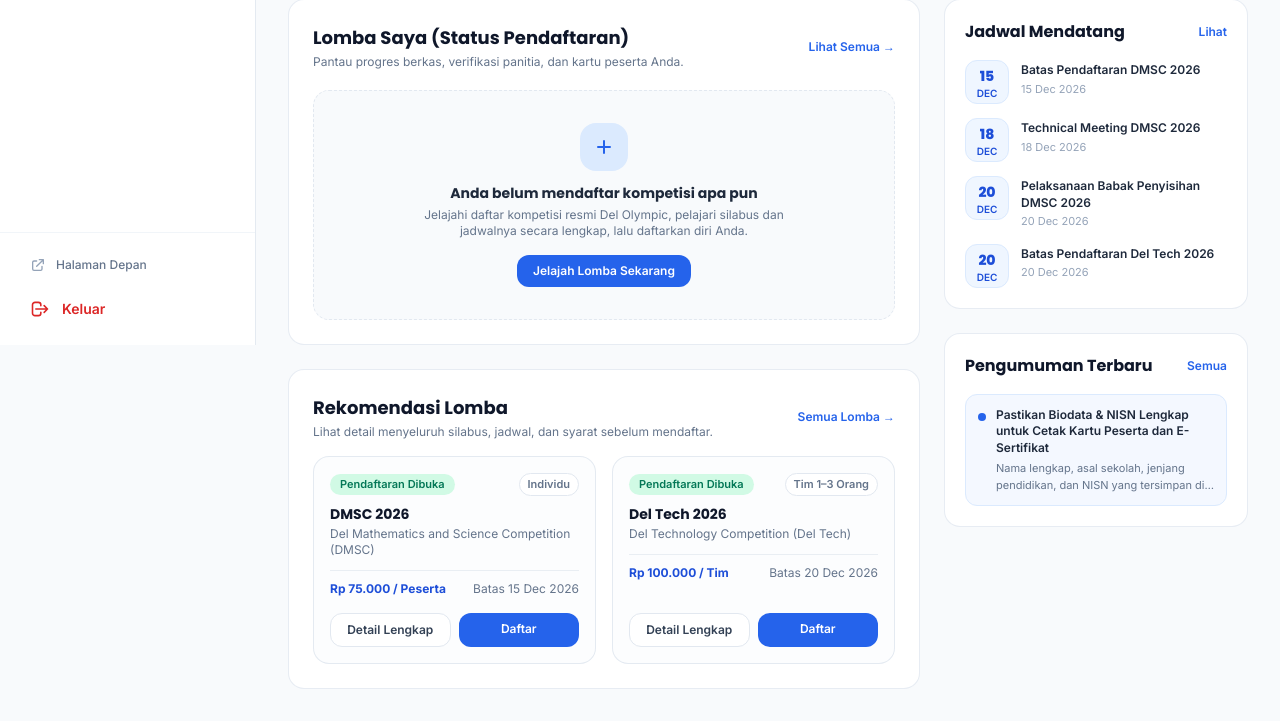
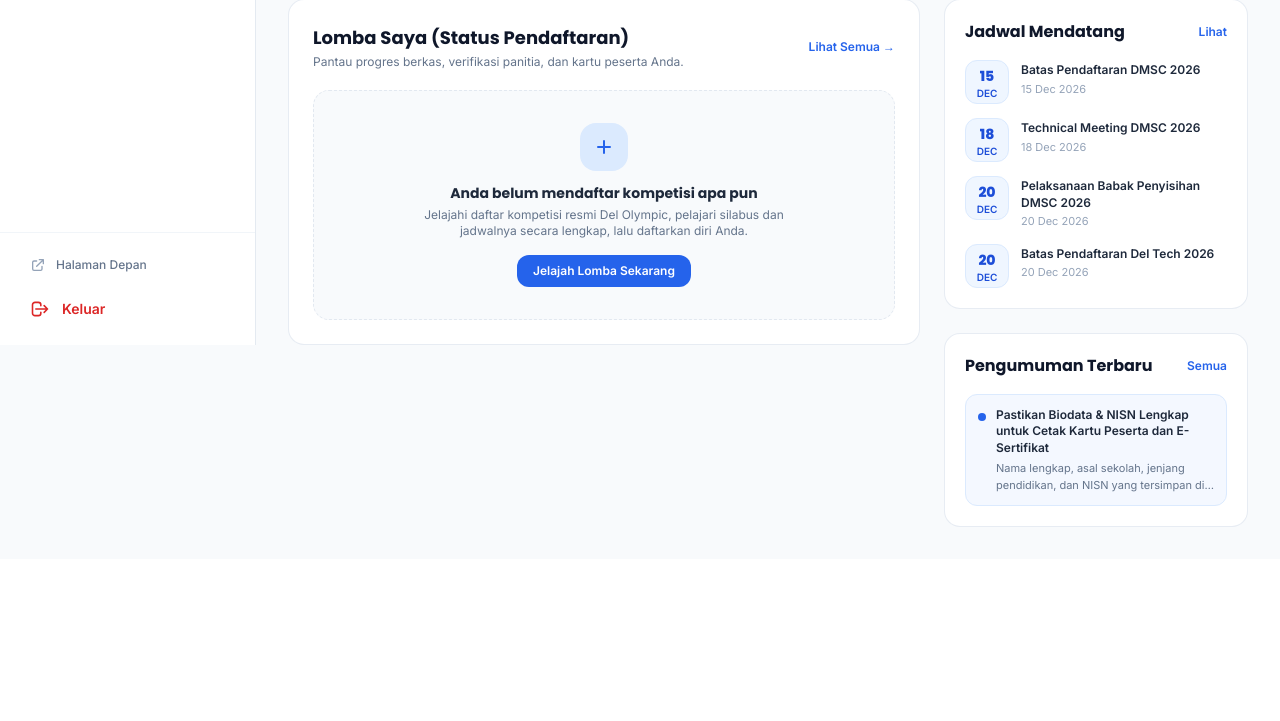
Before and after one commit to keziavania/DelOlympic, a Laravel app: page /peserta/dashboard in a window 1280 px wide. Shown: the part 455-1176 px from the top of the page. After the commit the page ends 982 px from the top, so only its background shows below. Run offline with Laravel 12, Linux system fonts and the light colour scheme; the visitor is signed in with stand-in values (Sample User, id 1); data comes from the database, SQL or seed files in the repository; data that the repository does not hold is empty; some libraries are stand-ins or nearby versions.

Commit message:
perbaikan bagian peserta

```diff
--- a/resources/views/dashboard/peserta.blade.php
+++ b/resources/views/dashboard/peserta.blade.php
@@ -245,57 +245,7 @@
                 @endif
             </section>
 
-            {{-- Rekomendasi Lomba (Sesuai Jenjang) --}}
-            <section class="bg-white rounded-2xl border border-slate-200/80 shadow-2xs p-5 sm:p-6">
-                <div class="flex items-center justify-between mb-4">
-                    <div>
-                        <h2 class="text-base sm:text-lg font-bold font-display text-slate-900">
-                            Rekomendasi Lomba
-                            @if ($user->education_level)
-                                <span class="text-blue-600">(Jenjang {{ $user->education_level }})</span>
-                            @endif
-                        </h2>
-                        <p class="text-xs text-slate-500 mt-0.5">Lihat detail menyeluruh silabus, jadwal, dan syarat sebelum mendaftar.</p>
-                    </div>
-                    <a href="{{ route('peserta.competitions.index') }}" class="text-xs font-semibold text-blue-600 hover:text-blue-700 hover:underline">
-                        Semua Lomba →
-                    </a>
-                </div>
 
-                <div class="grid grid-cols-1 md:grid-cols-2 gap-4">
-                    @foreach ($recommendedCompetitions as $comp)
-                        <div class="rounded-2xl border border-slate-200/90 p-4 hover:border-blue-300 hover:shadow-sm transition flex flex-col justify-between bg-slate-50/40">
-                            <div>
-                                <div class="flex items-center justify-between gap-2 mb-2">
-                                    <span class="inline-flex items-center px-2.5 py-0.5 rounded-full text-[11px] font-semibold bg-emerald-100 text-emerald-700">
-                                        {{ $comp->statusLabel() }}
-                                    </span>
-                                    <span class="text-[11px] font-semibold text-slate-500 bg-white border border-slate-200 px-2 py-0.5 rounded-full">
-                                        {{ $comp->isTeamCompetition() ? 'Tim 1–'.$comp->max_team_members.' Orang' : 'Individu' }}
-                                    </span>
-                                </div>
-                                <h3 class="text-sm font-bold font-display text-slate-900">{{ $comp->short_title }}</h3>
-                                <p class="text-xs text-slate-500 mt-0.5 line-clamp-2">{{ $comp->title }}</p>
-                                <div class="mt-3 flex items-center justify-between text-xs pt-2.5 border-t border-slate-200/70">
-                                    <span class="font-bold text-blue-700">{{ $comp->formattedFee() }}</span>
-                                    <span class="text-slate-500">Batas {{ $comp->registration_end?->translatedFormat('d M Y') }}</span>
-                                </div>
-                            </div>
-
-                            <div class="grid grid-cols-2 gap-2 mt-4">
-                                <a href="{{ route('peserta.competitions.show', $comp) }}"
-                                   class="text-center py-2 px-3 rounded-xl border border-slate-200 bg-white hover:border-blue-400 hover:text-blue-700 text-slate-700 text-xs font-semibold transition">
-                                    Detail Lengkap
-                                </a>
-                                <a href="{{ route('peserta.competitions.show', $comp) }}#form-daftar-lomba"
-                                   class="text-center py-2 px-3 rounded-xl bg-blue-600 hover:bg-blue-700 text-white text-xs font-semibold transition">
-                                    Daftar
-                                </a>
-                            </div>
-                        </div>
-                    @endforeach
-                </div>
-            </section>
         </div>
 
         {{-- Right Column (4 cols) --}}
```
